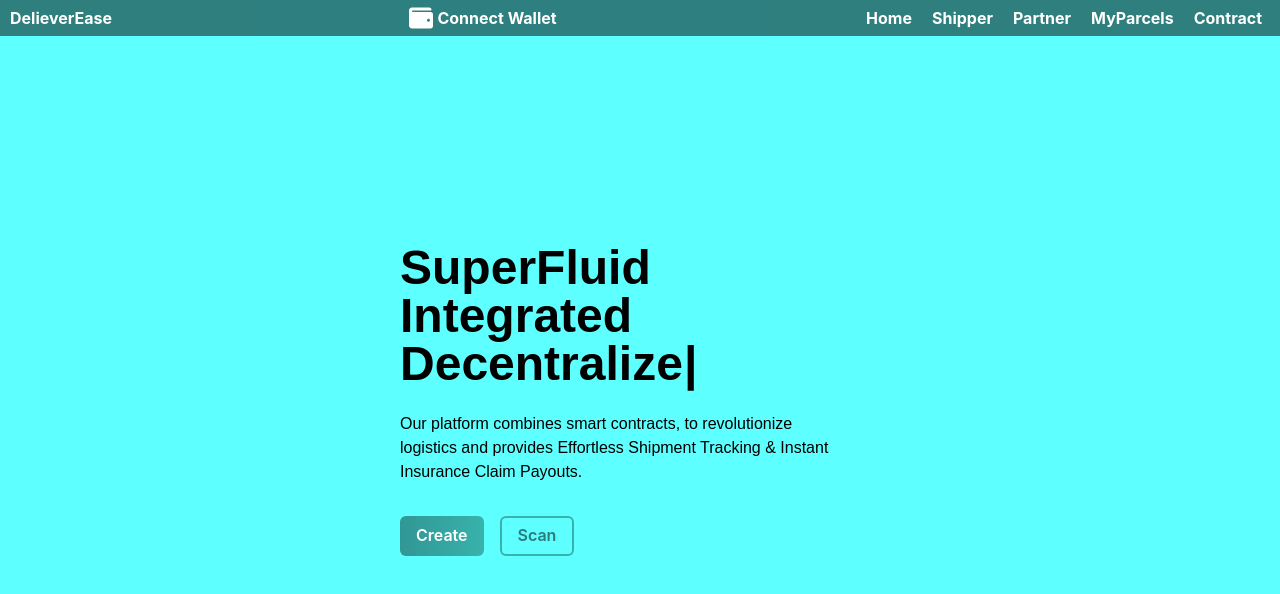
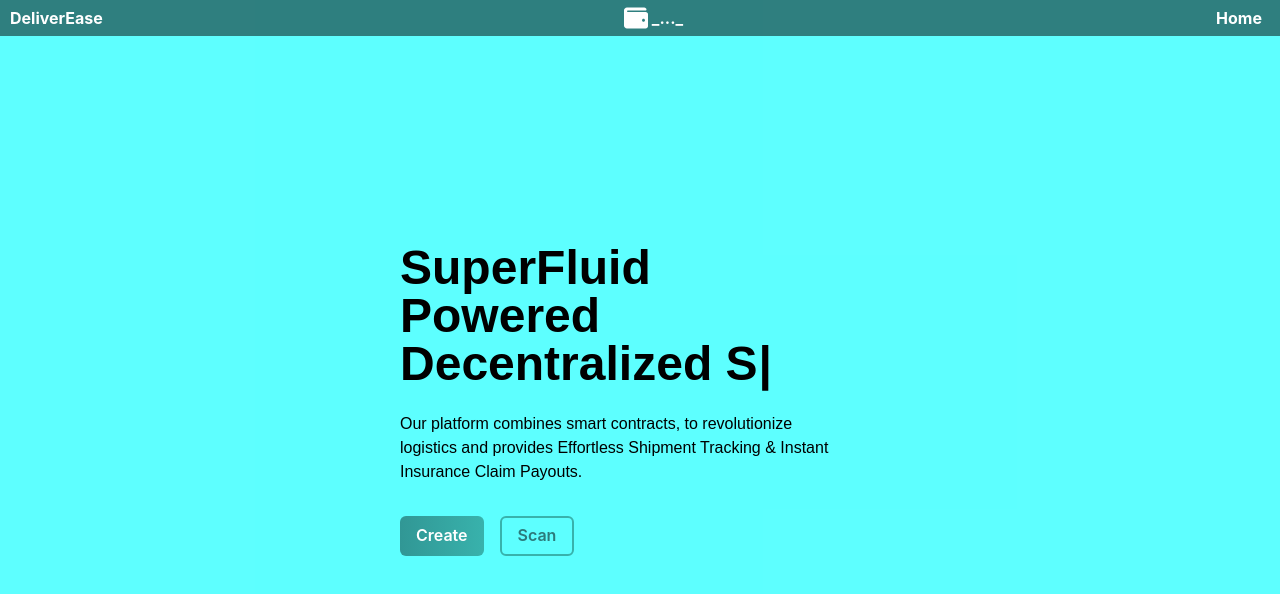
Before and after one commit to Riya500-git/BlockShipAssurance, a React (Create React App) app in the folder frontend/: page / in a window 1280 px wide. Shown: the top 594 px of the page. Built offline with nearby package versions, Linux system fonts and the light colour scheme.

Commit message:
few UI changes

```diff
--- a/frontend/src/App.js
+++ b/frontend/src/App.js
@@ -12,7 +12,7 @@
 
 import Web3 from 'web3';
 
-import { addrParcel, CHAIN_PARAMS, UserType } from './utils';
+import { addrParcel, CHAIN_PARAMS, generateQRCode, UserType } from './utils';
 
 
 function App() {
@@ -112,6 +112,7 @@
       const receiver = event.returnValues[1];
       const parcelId = event.returnValues[2].toString();
       console.log(sender, receiver, parcelId);
+      let qr_data = generateQRCode(parcelId);
       // TODO make toast for sender and receiver
     })
 
@@ -247,7 +248,7 @@
     // <Shipper/>
 
     <Router>
-      <Navbar />
+      <Navbar myType={userType} connectedAddress={walletAddress} />
       <Routes>
         <Route path="/" element={<Home />} />
 
--- a/frontend/src/Home.js
+++ b/frontend/src/Home.js
@@ -28,7 +28,7 @@
               <Heading as="h1" size="2xl" mb={6} fontFamily="Arial">
                 <Typewriter
                   options={{
-                  strings: ['SuperFluid Integrated Decentralized Shipment Tracking & Delay Insurance Platform'],
+                    strings: ['SuperFluid Powered Decentralized Shipment Tracking & Delay Insurance Platform'],
                     autoStart: true,
                     loop: true,
                   }}
--- a/frontend/src/List.js
+++ b/frontend/src/List.js
@@ -64,8 +64,17 @@
             </h2>
             <p margin="8px 0">Name: {parcel.itemName}</p>
             <p margin="8px 0">Description: {parcel.itemDesc}</p>
-            <p margin="8px 0">Current Location:{parcel.currentLocation}</p>
-            <p margin="8px 0">Status:{getStatusString(parcel.status.toString())}</p>
+            <p margin="8px 0">Current Location: {parcel.currentLocation}</p>
+            <p margin="8px 0">Status: {getStatusString(parcel.status.toString())}</p>
+            {
+              myType === UserType.SHIPPER &&
+              <p margin="8px 0">Receiver: {parcel.receiver}</p>
+            }
+            {
+              myType !== UserType.SHIPPER &&
+              <p margin="8px 0">Sender: {parcel.sender}</p>
+
+            }
             <p margin="8px 0">
               Expected Delivery Date:{new Date(parcel.expectedDelivery.toString() * 1000).toLocaleString()}
             </p>
--- a/frontend/src/PartnersList.js
+++ b/frontend/src/PartnersList.js
@@ -48,7 +48,9 @@
 									>
 										{partner.active ? 'Active' : 'Inactive'}
 									</Box>
-									<CloseButton onClick={() => removePartner_(partner.walletAddress)} size="sm" alignSelf="flex-end" />
+									{
+										partner.active && <CloseButton onClick={() => removePartner_(partner.walletAddress)} size="sm" alignSelf="flex-end" />
+									}
 								</VStack>
 							</Box>
 						</Box>
--- a/frontend/src/components/Navbar.js
+++ b/frontend/src/components/Navbar.js
@@ -2,6 +2,7 @@
 import { Box, Flex, Button, Text } from "@chakra-ui/react";
 import { FaWallet } from "react-icons/fa";
 import { Link } from 'react-router-dom';
+import { UserType } from "../utils";
 // import { TYPE_SHIPPER, TYPE_PARTNER, TYPE_OWNER, DEFAULT_USER_TYPE } from "../utils";
 
 const Navbar = ({ myType, connectedAddress }) => {
@@ -23,7 +24,7 @@
     >
       <Box>
         <Text as="span" fontSize="md" fontWeight="bold">
-          DelieverEase
+          DeliverEase
         </Text>
       </Box>
 
@@ -31,8 +32,8 @@
         <FaWallet size={24} />
         <Text fontSize="md" fontWeight="bold" ml={4} cursor="default">
           {connectedAddress
-            ? `${connectedAddress.slice(0, 6)}...${connectedAddress.slice(-4)}`
-            : "Connect Wallet"}
+            ? ` ${connectedAddress.slice(0, 6)}...${connectedAddress.slice(-4)}`
+            : " Connect Wallet"}
         </Text>
       </Flex>
 
@@ -52,7 +53,8 @@
           </Button>
         </Link>
 
-        {/* {(myType === DEFAULT_USER_TYPE || myType === TYPE_SHIPPER) && ( */}
+        {
+          (myType === UserType.SHIPPER || myType === UserType.NONE) &&
           <Link to="/shipper">
             <Button
               as="a"
@@ -67,9 +69,11 @@
               Shipper
             </Button>
           </Link>
+        }
         {/* )} */}
 
-        {/* {(myType === DEFAULT_USER_TYPE || myType === TYPE_PARTNER) && ( */}
+        {
+          myType === UserType.PARTNER &&
           <Link to="/partner">
             <Button
               as="a"
@@ -85,9 +89,10 @@
               Partner
             </Button>
           </Link>
-        {/* )} */}
+        }
 
-        {/* {myType === DEFAULT_USER_TYPE && ( */}
+        {
+          (myType === UserType.SHIPPER || myType === UserType.NONE) &&
           <Link to="/myparcels">
             <Button
               as="a"
@@ -103,9 +108,10 @@
               MyParcels
             </Button>
           </Link>
-        {/* )} */}
+        }
 
-        {/* {myType === TYPE_OWNER && ( */}
+        {
+          myType === UserType.OWNER &&
           <Link to="/owner">
             <Button
               as="a"
@@ -121,7 +127,7 @@
               Contract
             </Button>
           </Link>
-        {/* )} */}
+        }
       </Flex>
     </Flex>
   );
```
Lines whose indentation alone changed are shown as unchanged.
